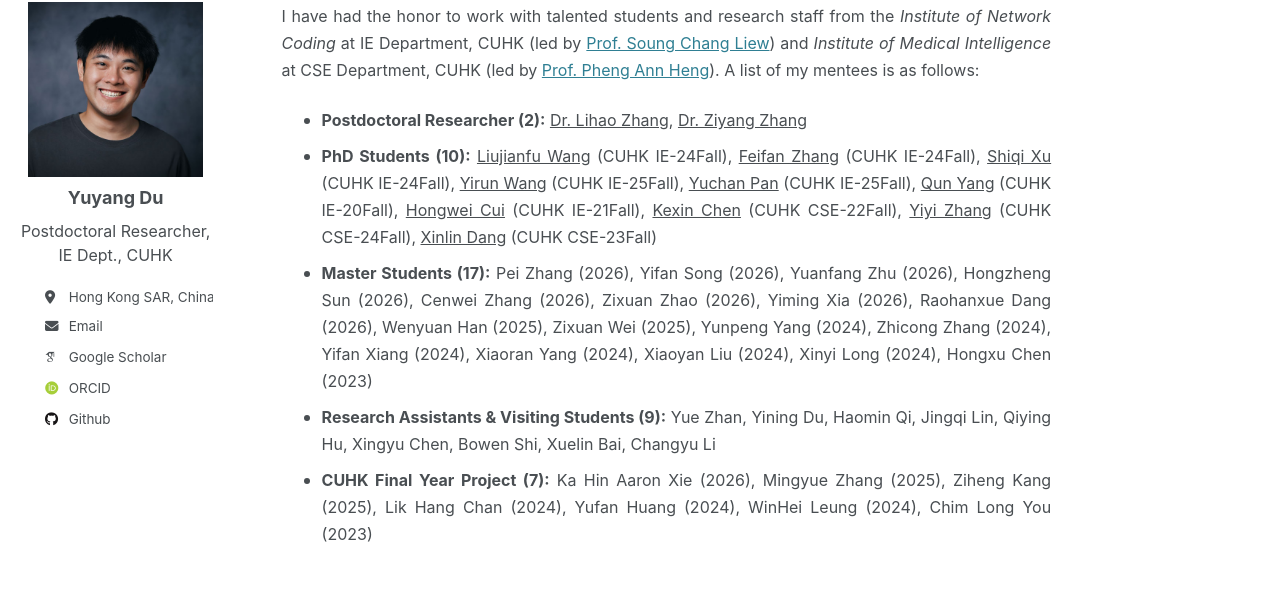
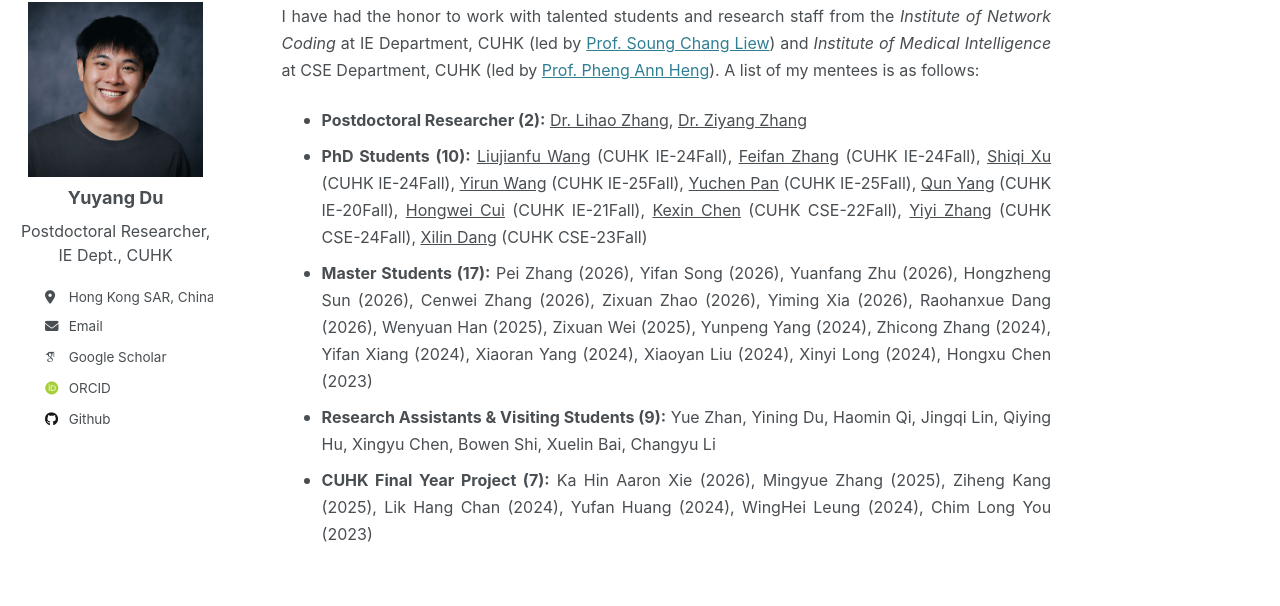
Before and after one commit to yuyangdu001/yuyangdu001.github.io, a Jekyll site: the page built from _pages/mentorship.md, in a window 1280 px wide and 1024 px high. Shown: the part 104-710 px from the top of the window. Built offline with Jekyll 4.4.1, drawn with Linux system fonts in a browser that asks for light colours; some web fonts are replaced.

Commit message:
Correct three mentorship names as requested

```diff
--- a/_pages/mentorship.md
+++ b/_pages/mentorship.md
@@ -18,8 +18,8 @@ author_profile: true
 
 <ul class="mentorship">
   <li><font size=3><b>Postdoctoral Researcher (2):</b> <a href="https://scholar.google.com/citations?user=shIE5pIAAAAJ">Dr. Lihao Zhang</a>, <a href="https://ziyangzhang96.github.io/">Dr. Ziyang Zhang</a></font></li>
-  <li><font size=3><b>PhD Students (10):</b> <a href="https://scholar.google.com/citations?user=zHMaH24AAAAJ">Liujianfu Wang</a> (CUHK IE-24Fall), <a href="https://scholar.google.com/citations?user=pUIWEZAAAAAJ">Feifan Zhang</a> (CUHK IE-24Fall), <a href="https://scholar.google.com/citations?user=-PdrGCIAAAAJ">Shiqi Xu</a> (CUHK IE-24Fall), <a href="https://ieeexplore.ieee.org/author/37089175010">Yirun Wang</a> (CUHK IE-25Fall), <a href="https://orcid.org/0009-0003-3126-5669">Yuchan Pan</a> (CUHK IE-25Fall), <a href="https://ieeexplore.ieee.org/author/609812215859907">Qun Yang</a> (CUHK IE-20Fall), <a href="https://scholar.google.com/citations?user=o8vGH6kAAAAJ">Hongwei Cui</a> (CUHK IE-21Fall), <a href="https://scholar.google.com/citations?user=wHMRoIUAAAAJ">Kexin Chen</a> (CUHK CSE-22Fall), <a href="https://orcid.org/0009-0000-6491-8513">Yiyi Zhang</a> (CUHK CSE-24Fall), <a href="https://scholar.google.com/citations?user=XSQsbRsAAAAJ">Xinlin Dang</a> (CUHK CSE-23Fall)</font></li>
+  <li><font size=3><b>PhD Students (10):</b> <a href="https://scholar.google.com/citations?user=zHMaH24AAAAJ">Liujianfu Wang</a> (CUHK IE-24Fall), <a href="https://scholar.google.com/citations?user=pUIWEZAAAAAJ">Feifan Zhang</a> (CUHK IE-24Fall), <a href="https://scholar.google.com/citations?user=-PdrGCIAAAAJ">Shiqi Xu</a> (CUHK IE-24Fall), <a href="https://ieeexplore.ieee.org/author/37089175010">Yirun Wang</a> (CUHK IE-25Fall), <a href="https://orcid.org/0009-0003-3126-5669">Yuchen Pan</a> (CUHK IE-25Fall), <a href="https://ieeexplore.ieee.org/author/609812215859907">Qun Yang</a> (CUHK IE-20Fall), <a href="https://scholar.google.com/citations?user=o8vGH6kAAAAJ">Hongwei Cui</a> (CUHK IE-21Fall), <a href="https://scholar.google.com/citations?user=wHMRoIUAAAAJ">Kexin Chen</a> (CUHK CSE-22Fall), <a href="https://orcid.org/0009-0000-6491-8513">Yiyi Zhang</a> (CUHK CSE-24Fall), <a href="https://scholar.google.com/citations?user=XSQsbRsAAAAJ">Xilin Dang</a> (CUHK CSE-23Fall)</font></li>
   <li><font size=3><b>Master Students (17):</b> Pei Zhang (2026), Yifan Song (2026), Yuanfang Zhu (2026), Hongzheng Sun (2026), Cenwei Zhang (2026), Zixuan Zhao (2026), Yiming Xia (2026), Raohanxue Dang (2026), Wenyuan Han (2025), Zixuan Wei (2025), Yunpeng Yang (2024), Zhicong Zhang (2024), Yifan Xiang (2024), Xiaoran Yang (2024), Xiaoyan Liu (2024), Xinyi Long (2024), Hongxu Chen (2023)</font></li>
   <li><font size=3><b>Research Assistants &amp; Visiting Students (9):</b> Yue Zhan, Yining Du, Haomin Qi, Jingqi Lin, Qiying Hu, Xingyu Chen, Bowen Shi, Xuelin Bai, Changyu Li</font></li>
-  <li><font size=3><b>CUHK Final Year Project (7):</b> Ka Hin Aaron Xie (2026), Mingyue Zhang (2025), Ziheng Kang (2025), Lik Hang Chan (2024), Yufan Huang (2024), WinHei Leung (2024), Chim Long You (2023)</font></li>
+  <li><font size=3><b>CUHK Final Year Project (7):</b> Ka Hin Aaron Xie (2026), Mingyue Zhang (2025), Ziheng Kang (2025), Lik Hang Chan (2024), Yufan Huang (2024), WingHei Leung (2024), Chim Long You (2023)</font></li>
 </ul>
```
